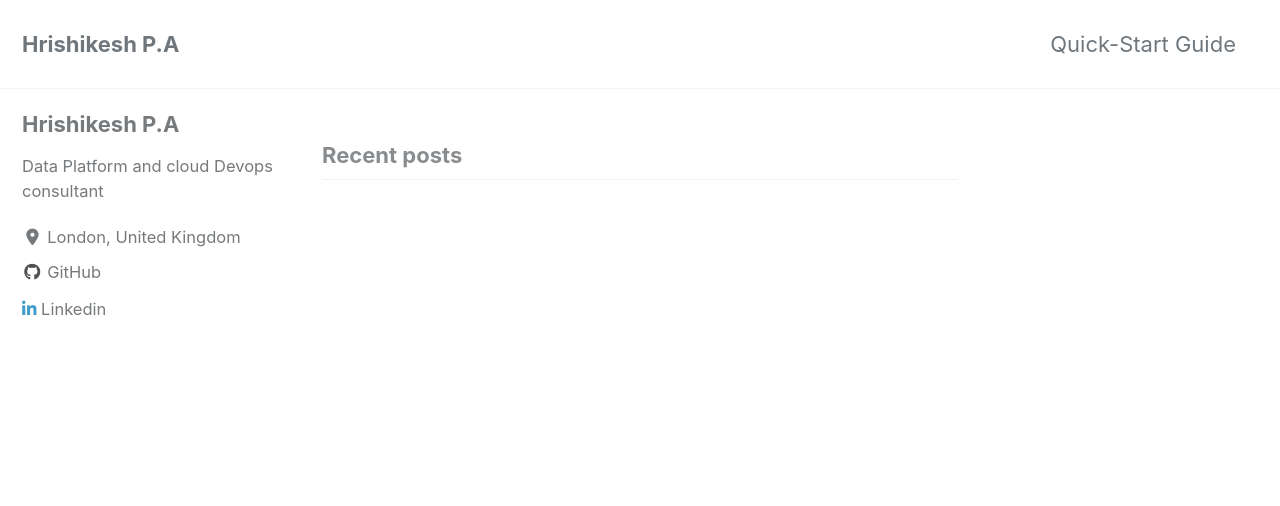
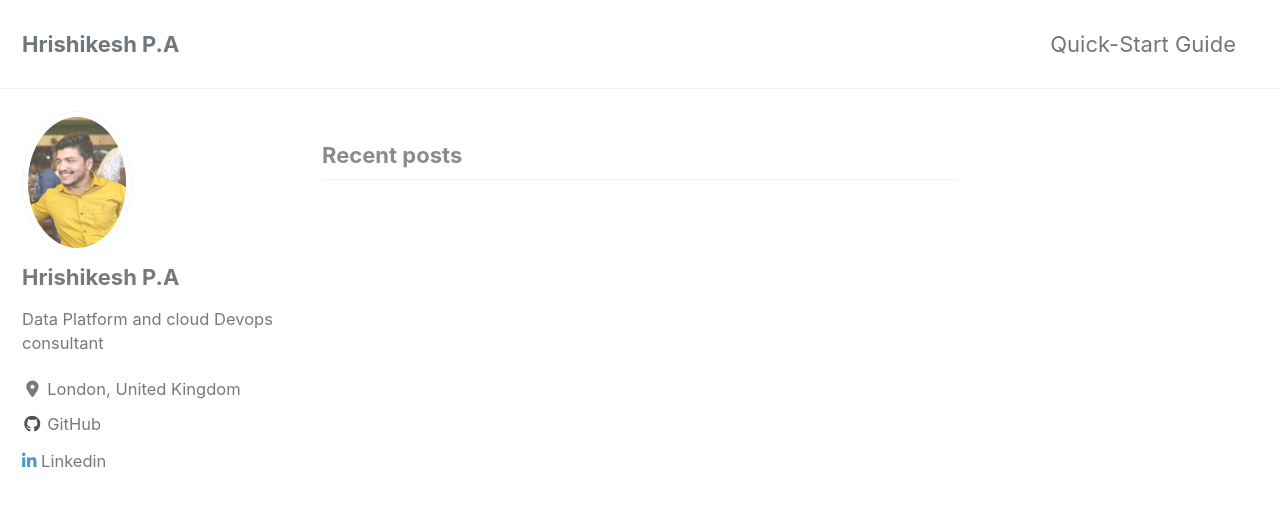
Before and after one commit to infrasmeworld/infrasmeworld_old.github.io, a Jekyll site: the page built from index.html, in a window 1280 px wide and 900 px high. Shown: the top 506 px of the window. Built offline with Jekyll 4.4.1, drawn with Linux system fonts in a browser that asks for light colours; cached includes are drawn as plain includes; nearby versions of some CDN libraries; the list of posts is cut into pages by our own code.

Commit message:
page header changes

```diff
--- a/_config.yml
+++ b/_config.yml
@@ -108,7 +108,7 @@
 # Site Author
 author:
   name             : "Hrishikesh P.A"
-  avatar           : # path of avatar image, e.g. "/assets/images/bio-photo.jpg"
+  avatar           : "/images/bio.jpg" # path of avatar image, e.g. "/assets/images/bio-photo.jpg"
   bio              : "Data Platform and cloud Devops consultant"
   location         : "London, United Kingdom"
   email            :
```
Also changed, not shown: images/bio.jpg (added), 1 other file.
